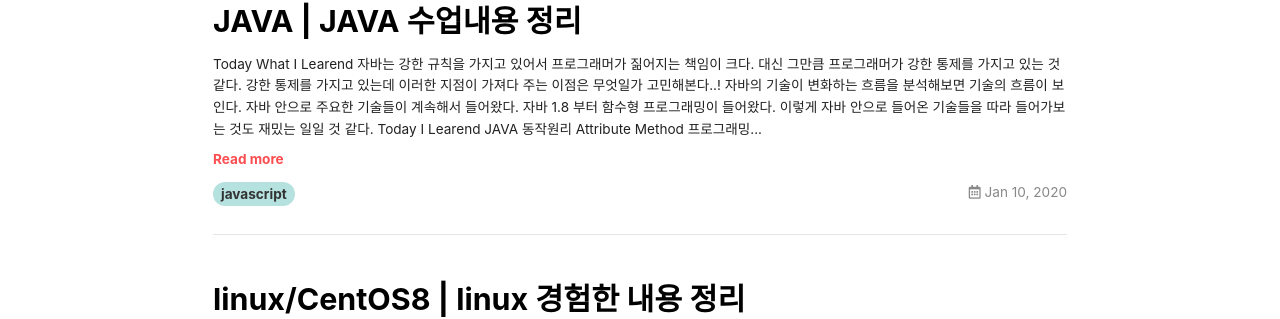
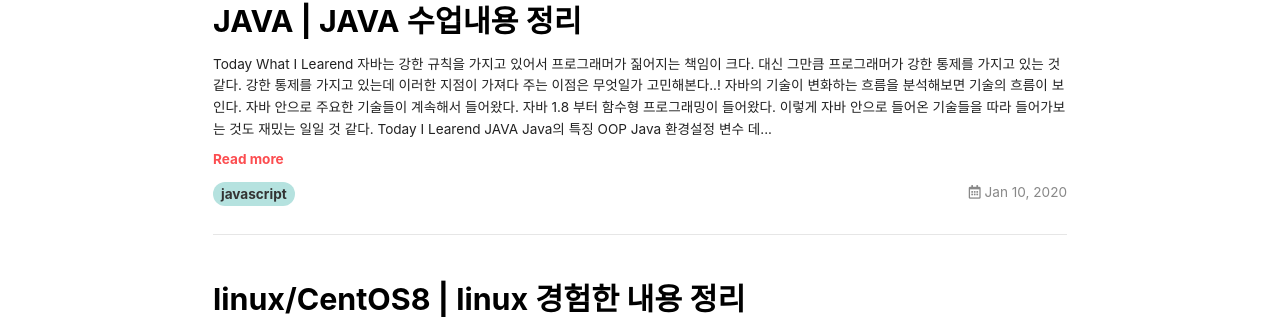
Before and after one commit to mchaemil/mchaemil.github.io, a Jekyll site: the page built from index.html, in a window 1280 px wide and 900 px high. Shown: the part 139-458 px from the top of the window. Built offline with Jekyll 4.4.1, drawn with Linux system fonts in a browser that asks for light colours; nearby versions of some CDN libraries; the list of posts is cut into pages by our own code; comment, search, counter and statistics services are not loaded.

Commit message:
update post

````diff
--- a/_posts/2020-01-10-JAVA-what-is-the-JAVA.md
+++ b/_posts/2020-01-10-JAVA-what-is-the-JAVA.md
@@ -21,11 +21,14 @@ comments: true
 **Today I Learend**
 
 - JAVA
-- 동작원리
-- Attribute
-- Method
-
-
+- Java의 특징
+- OOP
+- Java 환경설정
+- 변수
+- 데이터타입
+- main method
+- new 키워드
+- method
 
 
 ---
@@ -34,8 +37,6 @@ comments: true
 프로그래밍이란 data + logic 을 말한다. 사람이 컴퓨터에 명령을 내려서 동작하게 하는 것을 말한다.
 
 ### Java
-
-
 
 
 
@@ -179,16 +180,10 @@ age = 25;
 
 참조타입은 어떤 값이 저장되어 있는 주소를 값으로 가짐. 연산자 new를 통해서 객체의 주소가 만들어진다.
 
-
 - 배열타입
 - User define(개발자가 정의한 타입)
-  - API Document 에 정의된 클래스
+- API Document 에 정의된 클래스
 
-
-
-
-참조타입은 그 자체로 무엇도 표현할 수 없으므로
-. 연산자를 통해서 값에 접근해야 한다.
 
 ### main method
 - 순수 자바 애플리케이션을 실행할 때 제일 먼저 호출되는 메서드
@@ -224,7 +219,7 @@ Obj obj1 = new Obj();
 
 #### 객체를 사용하는 방법
 - 참조변수는 그 자체가 값이 아니므로 어떤 식으로든 가공을 해야 한다.
-- 멤버를 참조할 때는 멤버참조연산자(.)를 사용한다
+- 멤버를 참조할 때는 멤버참조연산자(`.`)를 사용한다
 - 예를 들면, `cm.coffeeMake();` 처럼 메소드를 호출해야 사용자가 정의한 메소드가 수행된다.
 
 ```JAVA
@@ -232,6 +227,10 @@ CoffeeMachine cm = new CoffeeMachine()
 cm.coffeeMake()
 
 ```
+
+참조타입은 그 자체로 무엇도 표현할 수 없으므로
+`.` 연산자를 통해서 값에 접근해야 한다.
+
 
 ### method
   - 데이터를 가지고 어떤 로직을 만들어서 데이터를 출력하거나 넣을 때 사용
````
Also changed, not shown: other parts of _posts/2020-01-10-JAVA-what-is-the-JAVA.md (+0 -3 lines).
